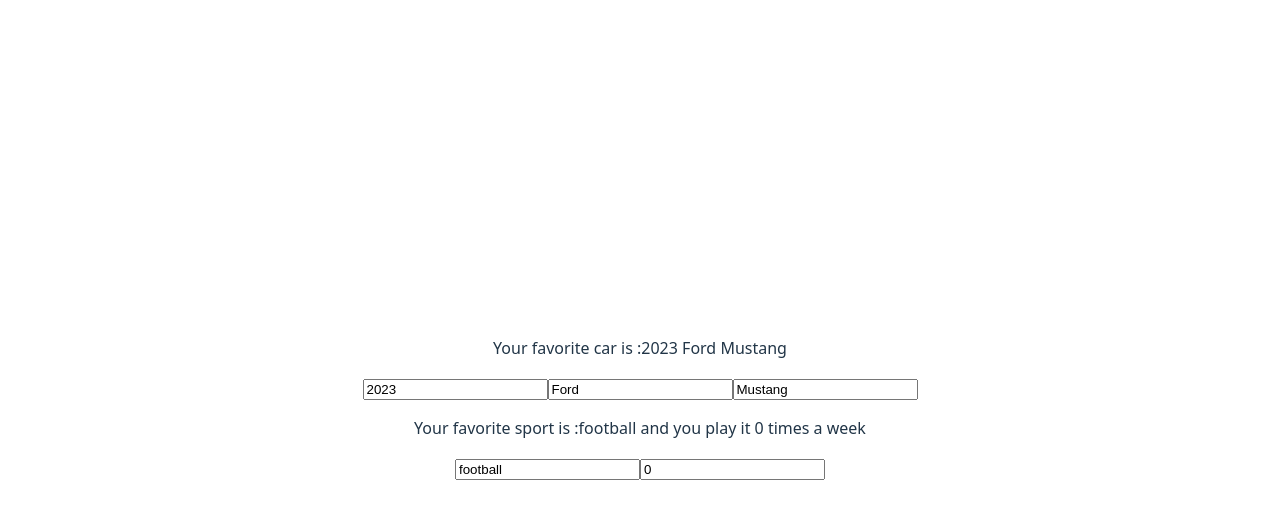
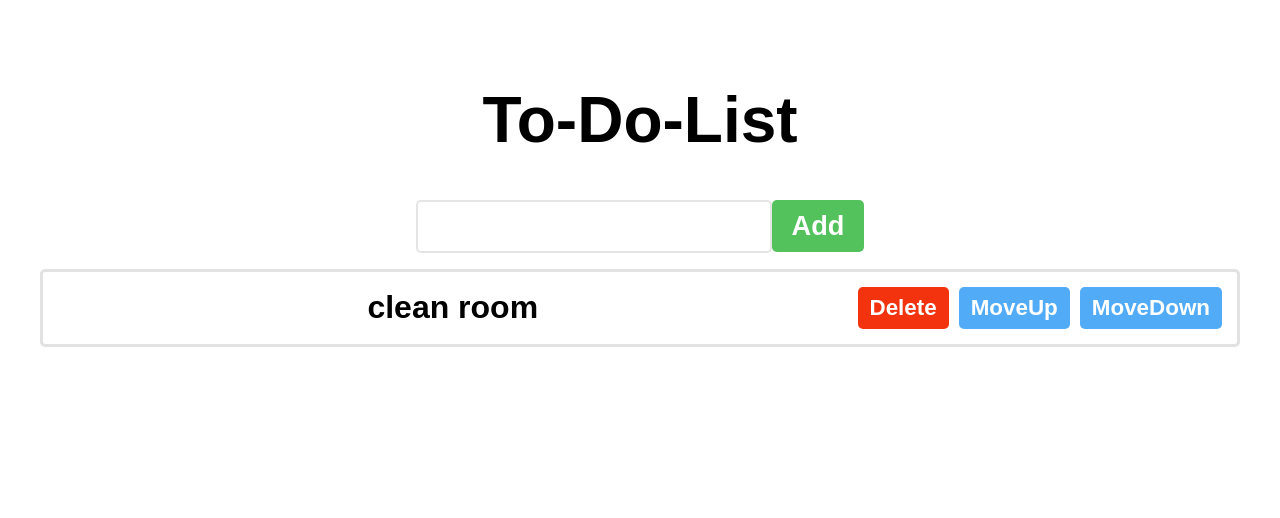
Before and after one commit to Aishah628/learnReact, a React (Vite) app in the folder my-react-app/: page / in a window 1280 px wide. Shown: the top 518 px of the page. Built offline with nearby package versions, Linux system fonts and the light colour scheme.

Commit message:
To-Do-List

```diff
--- a/my-react-app/src/App.jsx
+++ b/my-react-app/src/App.jsx
@@ -6,6 +6,7 @@
 import Button from './button.jsx';
 import Header from "./header.jsx";
 import Component from './lists.jsx';
+import ToDoList from './toDoList.jsx';
 
 
 function App() {
@@ -19,9 +20,11 @@
       <List/>
       <Button/>
       <Header/>
+      <Component/>
      */}
 
-      <Component/>
+
+      <ToDoList/>
 
 
 
--- a/my-react-app/src/index.css
+++ b/my-react-app/src/index.css
@@ -1,69 +1,65 @@
-:root {
-  font-family: system-ui, Avenir, Helvetica, Arial, sans-serif;
-  line-height: 1.5;
-  font-weight: 400;
-
-  color-scheme: light dark;
-  color: rgba(255, 255, 255, 0.87);
-  background-color: #242424;
-
-  font-synthesis: none;
-  text-rendering: optimizeLegibility;
-  -webkit-font-smoothing: antialiased;
-  -moz-osx-font-smoothing: grayscale;
+.to-do-list{
+  font-family: arial,sans-serif;
+  text-align: center;
+  margin-bottom: 100px;
 }
-
-
-a {
-  font-weight: 500;
-  color: #646cff;
-  text-decoration: inherit;
+h1{
+  font-size: 4rem;
 }
-a:hover {
-  color: #535bf2;
+button{
+  font-size: 1.7rem;
+  font-weight: bold;
+  padding: 10px 20px;
+  color: white;
+  border: none;
+  border-radius: 5px;
+  cursor: pointer;
+  transition: background-color 0.5s ease;
 }
-
-body {
-  margin: 0;
+.add-button{
+  background-color: hsl(125, 47%, 54%);
+}
+.add-button:hover{
+  background-color: hsl(125, 47%, 44%);
+}
+.delete-button{
+  background-color: hsl(10, 90%, 50%);
+}
+.delete-button:hover{
+  background-color: hsl(10, 90%, 40%);
+}
+.move-button{
+  background-color: hsl(207, 90%, 64%);
+}
+.move-button:hover{
+  background-color: hsl(207, 90%, 40%);
+}
+input[type='text']{
+  font-size: 1.6rem;
+  padding: 10px;
+  border: 2px solid hsla(0, 0%,80%, 0.5);
+  border-radius: 5px;
+  color: hsla(0, 0%,0%, 0.5);
+}
+ol{
+  padding: 0;
+}
+li{
+  font-size: 2rem;
+  font-weight: bold;
+  padding: 15px;
+  background-color: hsl(0, 0%, 97);
+  margin-bottom: 10px;
+  border: 3px solid hsla(0, 0%,85%, 0.75);
+  border-radius: 5px;
   display: flex;
-  place-items: center;
-  min-width: 320px;
-  min-height: 100vh;
+  align-items: center;
 }
-
-h1 {
-  font-size: 3.2em;
-  line-height: 1.1;
+.text{
+  flex: 1;
 }
-
-button {
-  border-radius: 8px;
-  border: 1px solid transparent;
-  padding: 0.6em 1.2em;
-  font-size: 1em;
-  font-weight: 500;
-  font-family: inherit;
-  background-color: #1a1a1a;
-  cursor: pointer;
-  transition: border-color 0.25s;
+.delete-button, .move-button{
+  padding: 8px 12px;
+  font-size: 1.4rem;
+  margin-left: 10px;
 }
-button:hover {
-  border-color: #646cff;
-}
-button:focus,
-button:focus-visible {
-  outline: 4px auto -webkit-focus-ring-color;
-}
-
-@media (prefers-color-scheme: light) {
-  :root {
-    color: #213547;
-    background-color: #ffffff;
-  }
-  a:hover {
-    color: #747bff;
-  }
-  button {
-    background-color: #f9f9f9;
-  }
-}
--- /dev/null
+++ b/my-react-app/src/toDoList.jsx
@@ -0,0 +1,62 @@
+ import React, {useState} from "react";
+
+ function ToDoList() {
+    const [tasks, setTasks]=useState(["clean room"]);
+    const [newTask,setNewTask]=useState(" ");
+
+    function handelInputChange(event) {
+       setNewTask(event.target.value) ;
+    }
+    function addTask() {
+       if(newTask.trim()!==""){
+        setTasks(t =>[...t,newTask]);
+        setNewTask('');
+       }
+    }
+    function deleteTask(index) {
+      const updateTasks=tasks.filter((task, i)=> i !== index);
+      setTasks(updateTasks);
+    }
+    function moveTaskUp(index) {
+        if (index>0){
+            const updateTasks=[...tasks];
+            [updateTasks[index],updateTasks[index-1]]=
+            [updateTasks[index-1],updateTasks[index]];
+            setTasks(updateTasks);
+        }
+    }
+     function moveTaskDown(index) {
+        if (index<tasks.length-1){
+            const updateTasks=[...tasks];
+            [updateTasks[index],updateTasks[index+1]]=
+            [updateTasks[index+1],updateTasks[index]];
+            setTasks(updateTasks);
+        }
+    }
+    return (
+        <>
+        <div className="to-do-list">
+            <h1>To-Do-List</h1>
+            <div>
+                <input type="text"  placeholder="Enter a task ...." value={newTask} onChange={handelInputChange}/>
+                <button className="add-button" onClick={addTask}>Add</button>
+            </div>
+            <ol>
+                {tasks.map((task,index)=>
+                <li key={index}>
+                    <span className="text">{task}</span>
+                    <button className="delete-button" onClick={()=>deleteTask(index)}>
+                        Delete
+                    </button>
+                    <button className="move-button" onClick={()=>moveTaskUp(index)}>MoveUp</button>
+
+                    <button className="move-button" onClick={()=>moveTaskDown(index)}>MoveDown</button>
+                </li>
+                )}
+            </ol>
+        </div>
+        </>
+    )
+ }
+
+ export default ToDoList
```
